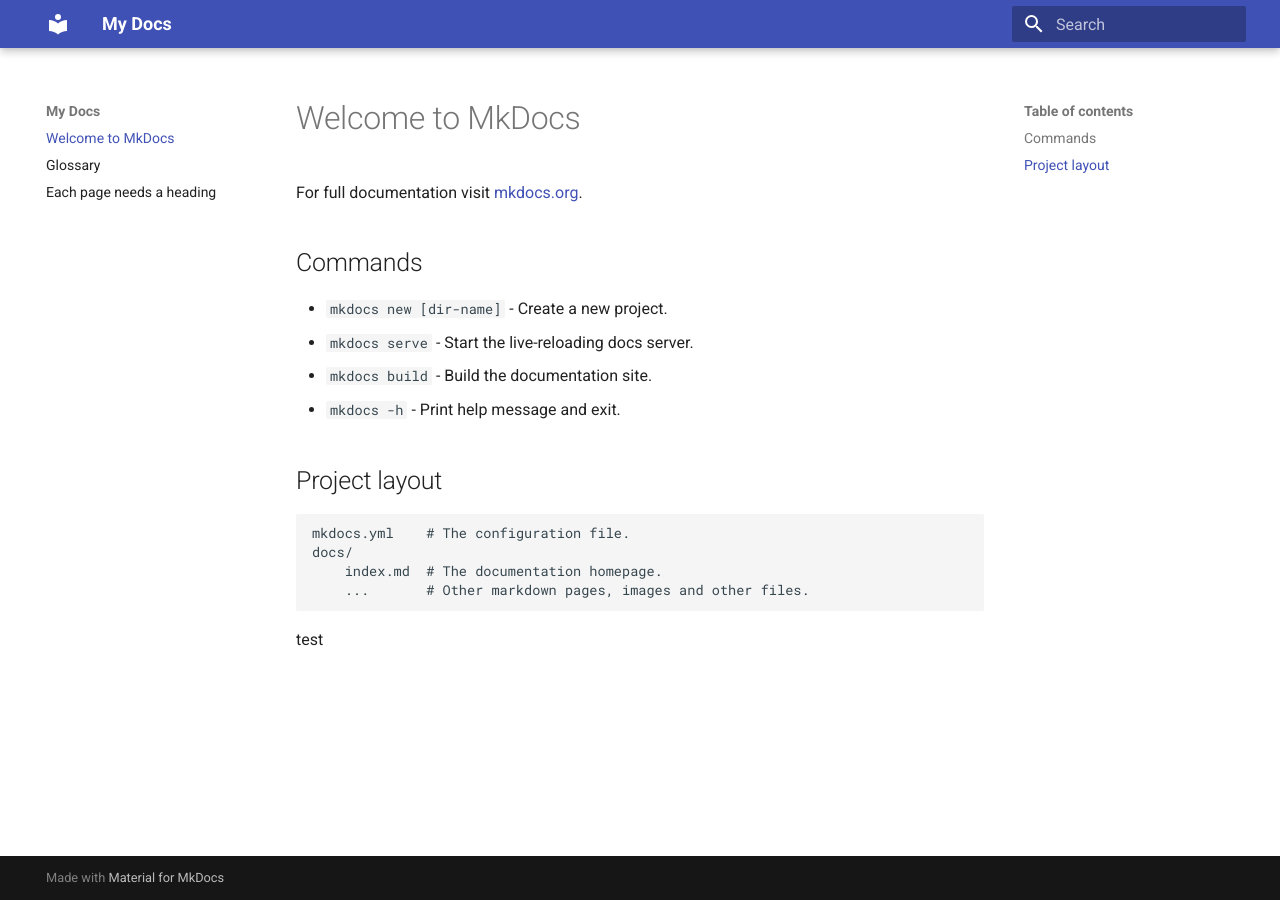
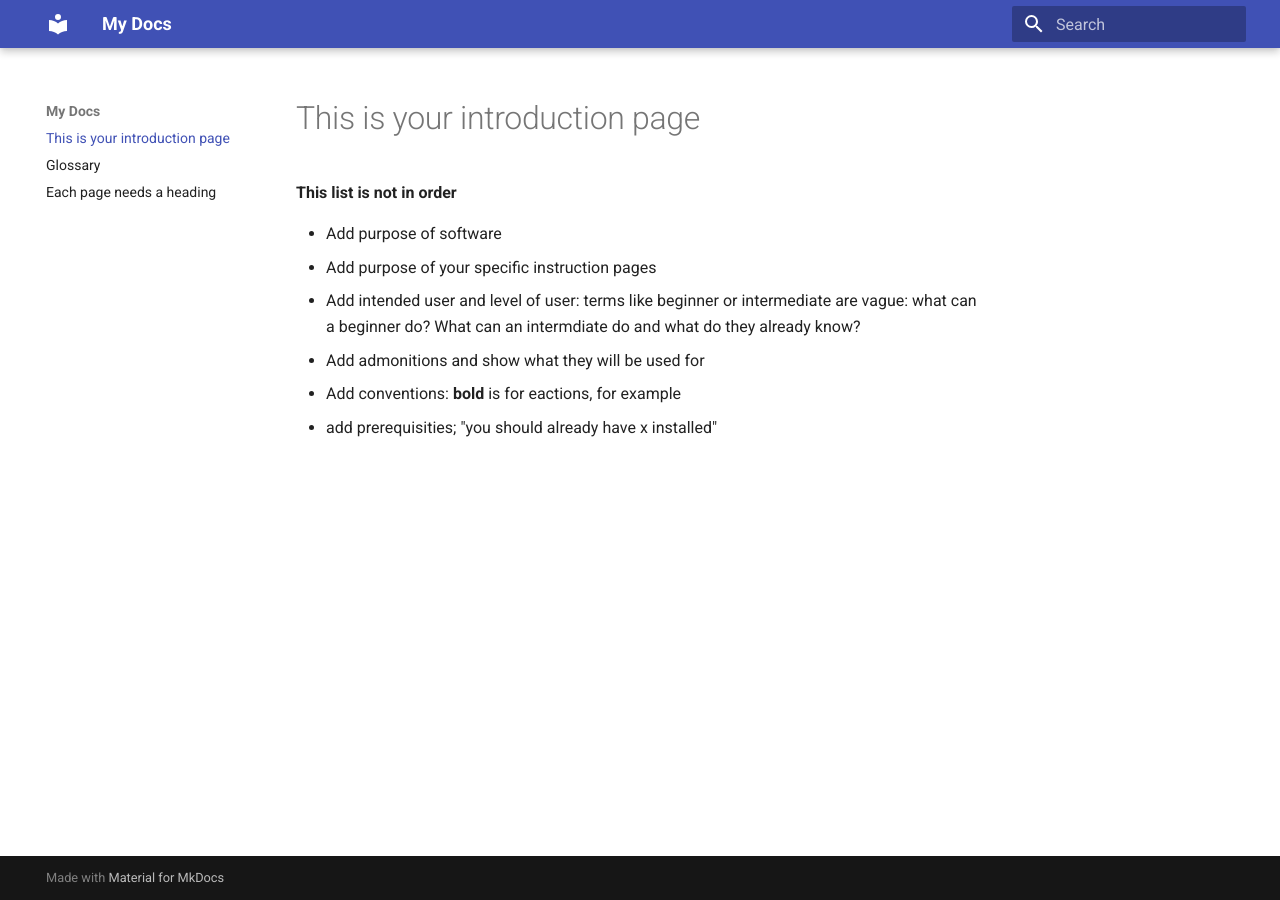
Before and after one commit to SamLee77/ST2025, an MkDocs documentation site: the page built from docs/index.md, in a window 1280 px wide. Built offline with MkDocs 1.6.1 and Material for MkDocs 9.7.7, drawn with Linux system fonts in a browser that asks for light colours.

Commit message:
Update index.md
updated intro page with content needed

```diff
--- a/docs/index.md
+++ b/docs/index.md
@@ -1,19 +1,10 @@
-# Welcome to MkDocs
+# This is your introduction page
 
-For full documentation visit [mkdocs.org](https://www.mkdocs.org).
+**This list is not in order**
 
-## Commands
-
-* `mkdocs new [dir-name]` - Create a new project.
-* `mkdocs serve` - Start the live-reloading docs server.
-* `mkdocs build` - Build the documentation site.
-* `mkdocs -h` - Print help message and exit.
-
-## Project layout
-
-    mkdocs.yml    # The configuration file.
-    docs/
-        index.md  # The documentation homepage.
-        ...       # Other markdown pages, images and other files.
-
-test
+- Add purpose of software
+- Add purpose of your specific instruction pages
+- Add intended user and level of user: terms like beginner or intermediate are vague: what can a beginner do? What can an intermdiate do and what do they already know?
+- Add admonitions and show what they will be used for
+- Add conventions: **bold** is for eactions, for example
+- add prerequisities; "you should already have x installed"
```
